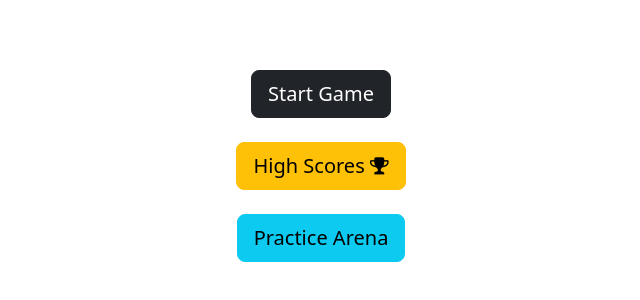
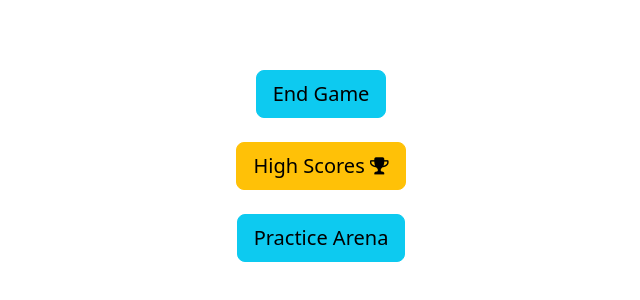
Before and after one commit to Shaybush/rest_countries, a plain HTML site: page index.html in a window 1280 px wide. Shown: the part 234-534 px from the top of the page, without its empty margins (319-959 px from the left). Drawn offline with Linux system fonts and the light colour scheme.

Commit message:
ma shinita

```diff
--- a/index.html
+++ b/index.html
@@ -10,7 +10,7 @@
     <link rel="stylesheet" href="css/start.css">
 </head>
 <body>
-    <a class="btn btn-dark btn-lg" href="pages/game.html">Start Game</a>
+    <a class="btn btn-info btn-lg" href="pages/game.html">End Game</a>
     <br>
     <a href="pages/scores.html" class="btn btn-warning btn-lg">High Scores <span class="fa fa-trophy"></span></a>
     <br>
--- a/js/app.js
+++ b/js/app.js
@@ -7,6 +7,7 @@ window.onload = () => {
 
 /** get the api of rest countries */
 function getCountry() {
+
     const url = 'https://restcountries.com/v2/all';
     axios.get(url)
     .then(function(resp){
```
